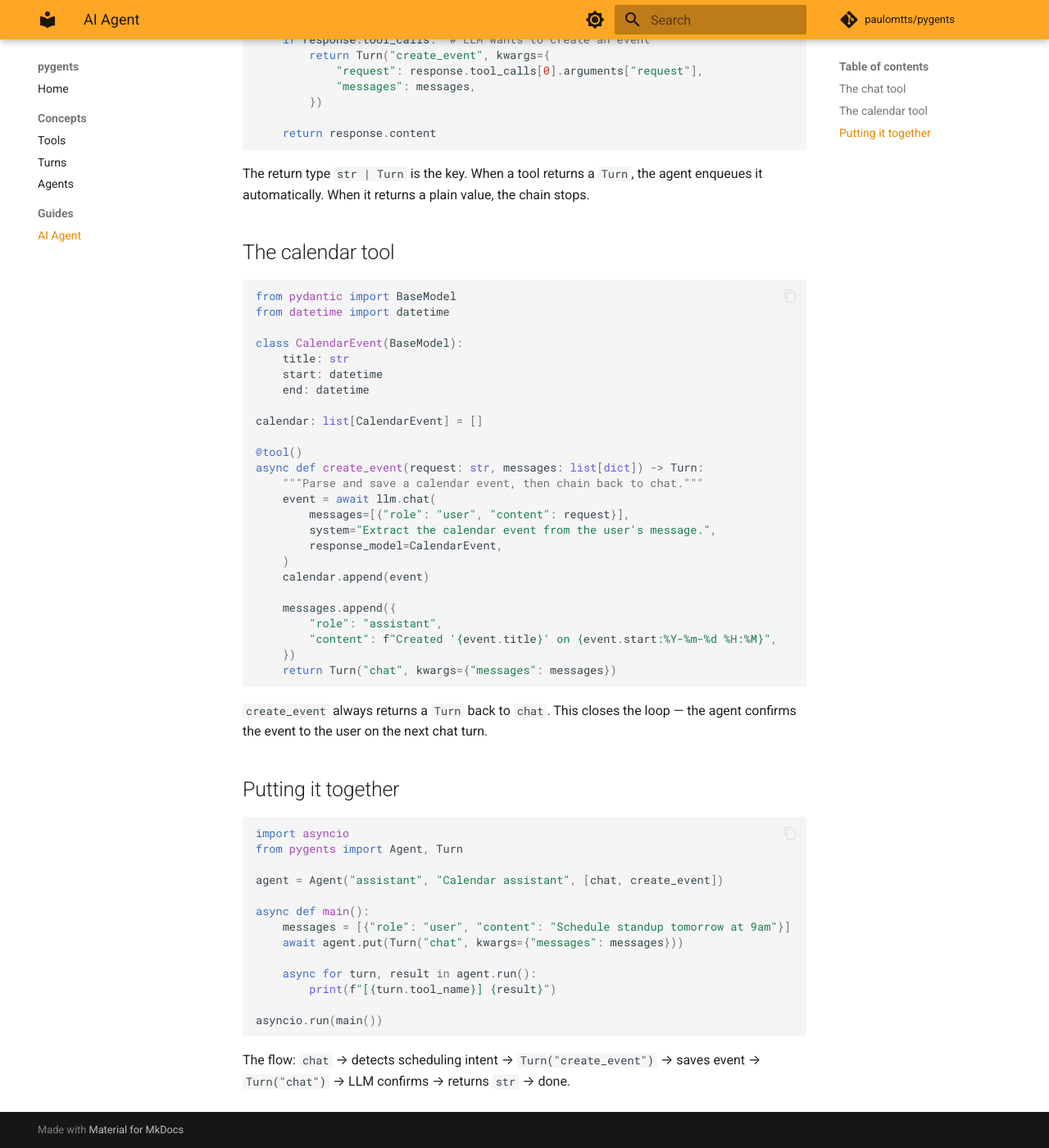
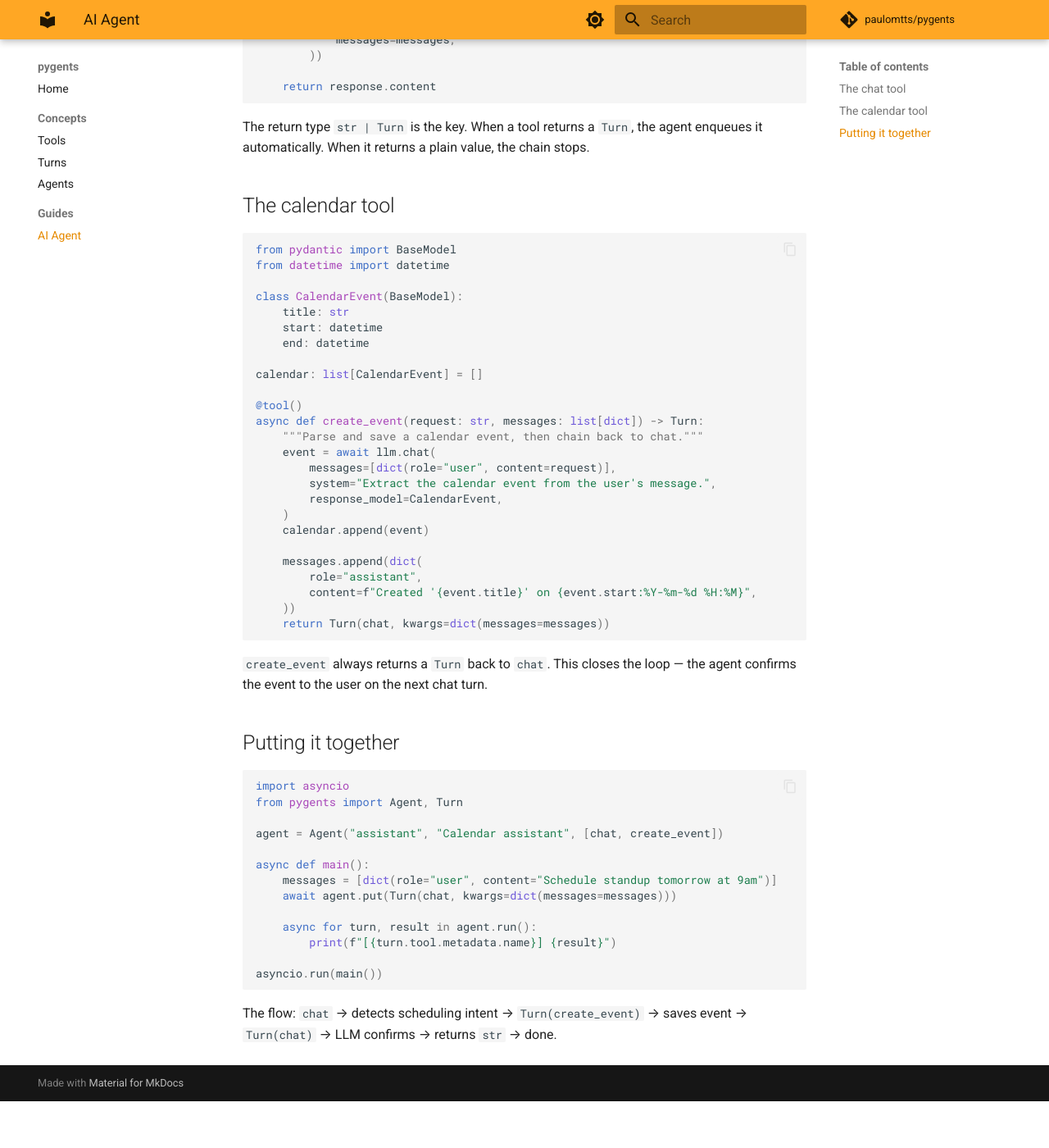
Before and after one commit to paulomtts/pygents, an MkDocs documentation site: the page built from docs/guides/ai-agent.md, in a window 1280 px wide and 1400 px high, scrolled down 533 px. Shown: the whole window at 82% size. Built offline with MkDocs 1.6.1 and Material for MkDocs 9.7.7, drawn with Linux system fonts in a browser that asks for light colours; comment, search, counter and statistics services are not loaded; after the commit the page ends 1876 px from its top, so only the background shows below that.

Commit message:
fix: use tool.metadata.name instead of tool_name in Turn serialization and docs
Co-Authored-By: Claude Opus 4.6 <noreply@anthropic.com>

````diff
--- a/docs/guides/ai-agent.md
+++ b/docs/guides/ai-agent.md
@@ -13,16 +13,13 @@ from pygents import tool, Turn
 @tool()
 async def chat(messages: list[dict]) -> str | Turn:
     """Talk to the LLM. Chains to create_event when scheduling is needed."""
-    response = await llm.chat(
-        messages=messages,
-        system="You are a calendar assistant.",
-    )
+    response = await llm.chat(messages=messages, system="You are a calendar assistant.")
 
     if response.tool_calls:  # LLM wants to create an event
-        return Turn("create_event", kwargs={
-            "request": response.tool_calls[0].arguments["request"],
-            "messages": messages,
-        })
+        return Turn(create_event, kwargs=dict(
+            request=response.tool_calls[0].arguments["request"],
+            messages=messages,
+        ))
 
     return response.content
 ```
@@ -46,17 +43,17 @@ calendar: list[CalendarEvent] = []
 async def create_event(request: str, messages: list[dict]) -> Turn:
     """Parse and save a calendar event, then chain back to chat."""
     event = await llm.chat(
-        messages=[{"role": "user", "content": request}],
+        messages=[dict(role="user", content=request)],
         system="Extract the calendar event from the user's message.",
         response_model=CalendarEvent,
     )
     calendar.append(event)
 
-    messages.append({
-        "role": "assistant",
-        "content": f"Created '{event.title}' on {event.start:%Y-%m-%d %H:%M}",
-    })
-    return Turn("chat", kwargs={"messages": messages})
+    messages.append(dict(
+        role="assistant",
+        content=f"Created '{event.title}' on {event.start:%Y-%m-%d %H:%M}",
+    ))
+    return Turn(chat, kwargs=dict(messages=messages))
 ```
 
 `create_event` always returns a `Turn` back to `chat`. This closes the loop — the agent confirms the event to the user on the next chat turn.
@@ -70,13 +67,13 @@ from pygents import Agent, Turn
 agent = Agent("assistant", "Calendar assistant", [chat, create_event])
 
 async def main():
-    messages = [{"role": "user", "content": "Schedule standup tomorrow at 9am"}]
-    await agent.put(Turn("chat", kwargs={"messages": messages}))
+    messages = [dict(role="user", content="Schedule standup tomorrow at 9am")]
+    await agent.put(Turn(chat, kwargs=dict(messages=messages)))
 
     async for turn, result in agent.run():
-        print(f"[{turn.tool_name}] {result}")
+        print(f"[{turn.tool.metadata.name}] {result}")
 
 asyncio.run(main())
 ```
 
-The flow: `chat` → detects scheduling intent → `Turn("create_event")` → saves event → `Turn("chat")` → LLM confirms → returns `str` → done.
+The flow: `chat` → detects scheduling intent → `Turn(create_event)` → saves event → `Turn(chat)` → LLM confirms → returns `str` → done.
````
Also changed, not shown: docs/concepts/agents.md (+2 -2 lines), docs/concepts/turns.md (+1 -1 lines), docs/index.md (+1 -1 lines), 2 other files.
